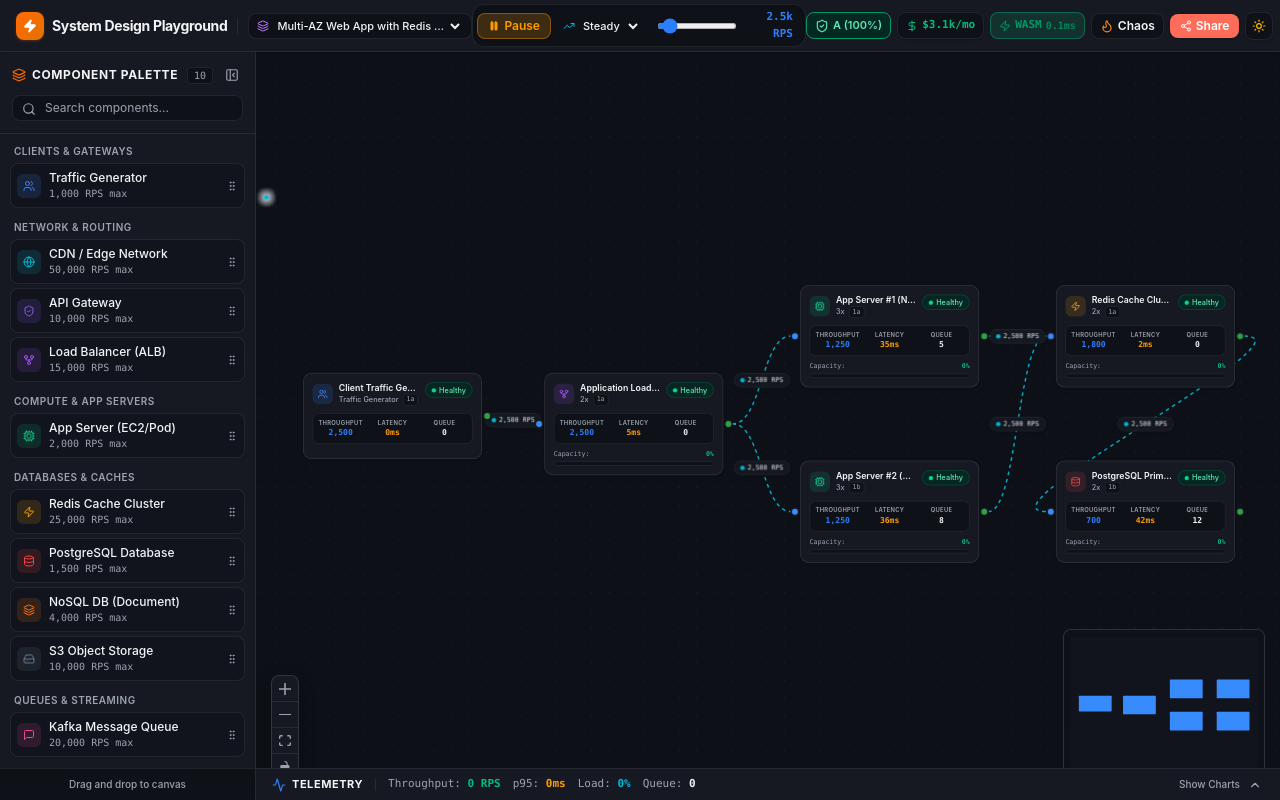
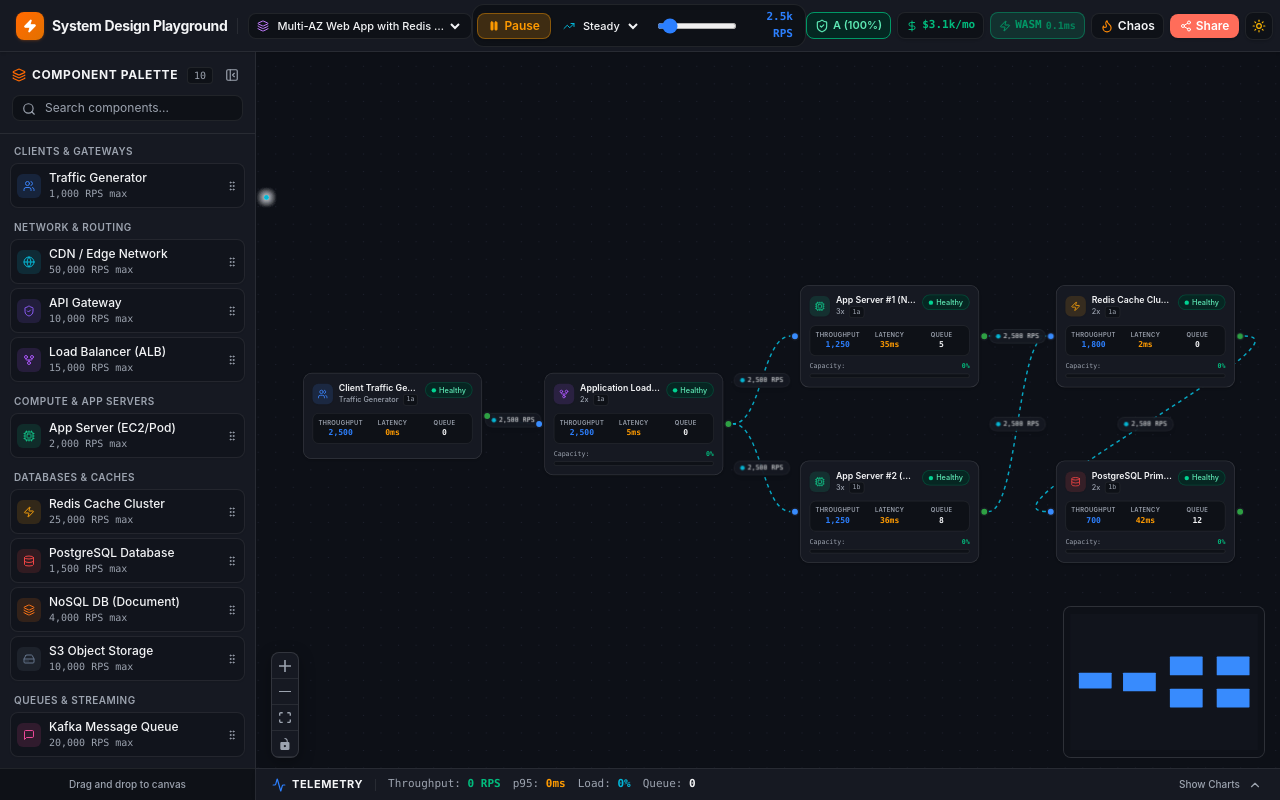
Before and after one commit to MayurBabbe45/System-Design-Playground, a React (Vite) app: page / in a window 1280 px wide. Built offline with nearby package versions, Linux system fonts and the light colour scheme.

Commit message:
fix(ui): elevate canvas controls and minimap above bottom telemetry bar

```diff
--- a/src/components/Canvas.tsx
+++ b/src/components/Canvas.tsx
@@ -145,8 +145,9 @@ const CanvasInner: React.FC = () => {
           size={1.5}
           color={theme === 'dark' ? '#222634' : '#cbd5e1'}
         />
-        <Controls />
+        <Controls style={{ marginBottom: '38px' }} />
         <MiniMap
+          style={{ marginBottom: '38px' }}
           nodeColor={(n) => {
             const data = n.data as any;
             if (data?.isKilled) return '#ef4444';
--- a/src/index.css
+++ b/src/index.css
@@ -56,6 +56,7 @@ body {
   border: 1px solid var(--border-card) !important;
   background: var(--bg-surface) !important;
   transition: background 0.2s ease, border-color 0.2s ease;
+  margin-bottom: 38px !important;
 }
 
 .react-flow__controls-button {
@@ -77,6 +78,7 @@ body {
   border-radius: 8px !important;
   overflow: hidden;
   transition: background 0.2s ease, border-color 0.2s ease;
+  margin-bottom: 38px !important;
 }
 
 /* n8n Node Handle Styling */
```
